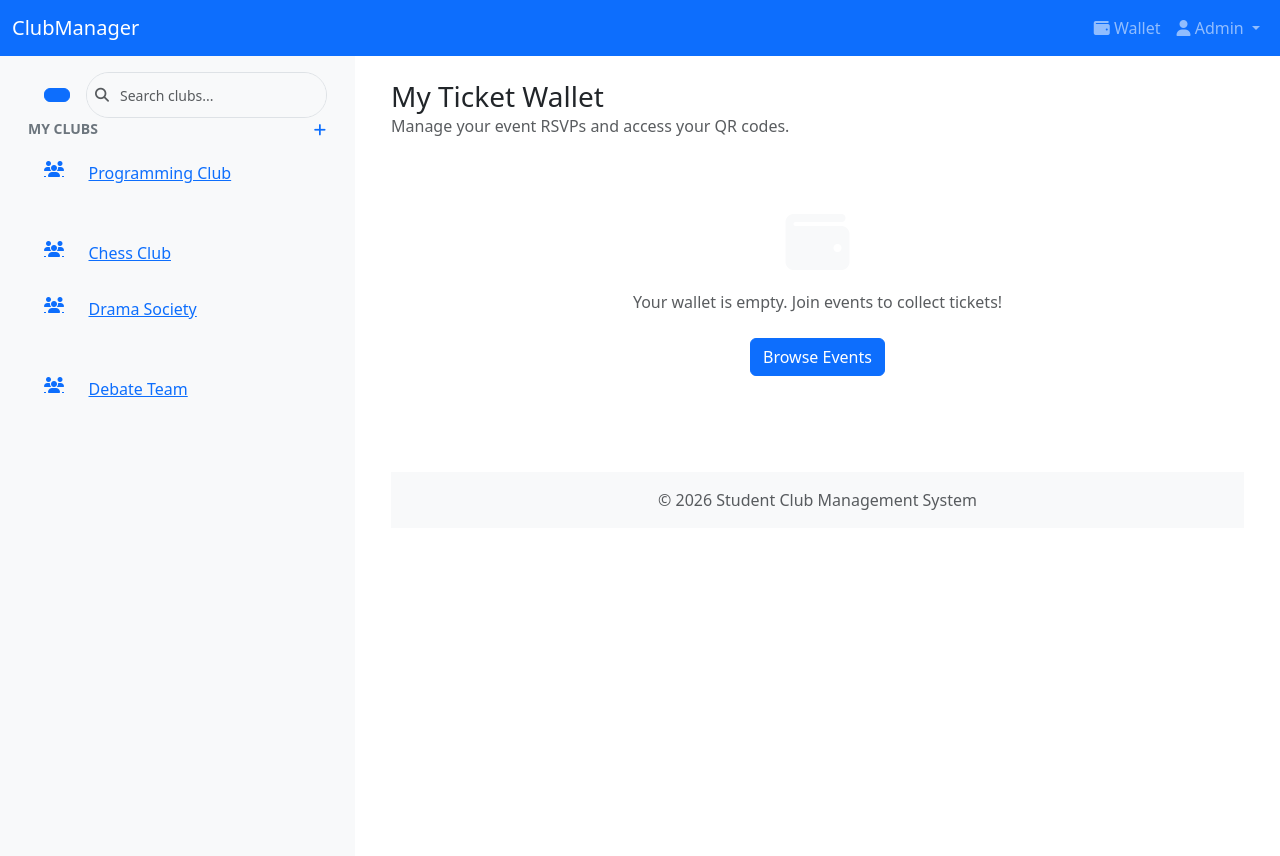
After one commit to kwanele-Cyber/clubhub, a Flask app: page /wallet in a window 1280 px wide. The commit adds this page. Run offline with Flask 3, Linux system fonts and the light colour scheme; a user stored in the database is signed in.

Commit message:
chore fixed migration issue

```diff
--- a/core/templates/base.html
+++ b/core/templates/base.html
@@ -64,6 +64,10 @@
                     <div class="collapse navbar-collapse" id="navbarNav">
                         <ul class="navbar-nav ms-auto">
                             {% if current_user.is_authenticated %}
+
+                            <li class="nav-item">
+                                <a class="nav-link" href="{{ url_for('events.wallet') }}"><i class="fas fa-wallet"></i> Wallet</a>
+                            </li>
 
                             <li class="nav-item dropdown">
                                 <a class="nav-link dropdown-toggle" href="#" id="navbarDropdown" role="button"
--- a/modules/events/forms.py
+++ b/modules/events/forms.py
@@ -1,5 +1,5 @@
 from flask_wtf import FlaskForm
-from wtforms import StringField, TextAreaField, DateTimeField, IntegerField, SelectField, SubmitField
+from wtforms import StringField, TextAreaField, DateTimeField, IntegerField, SelectField, SubmitField, FloatField
 from wtforms.validators import DataRequired, Length, Optional, ValidationError
 from datetime import datetime
 
@@ -18,6 +18,7 @@ class EventCreateForm(FlaskForm):
     start_time = DateTimeField('Start Date & Time', format='%Y-%m-%dT%H:%M', validators=[DataRequired()])
     end_time = DateTimeField('End Date & Time', format='%Y-%m-%dT%H:%M', validators=[DataRequired()])
     max_attendees = IntegerField('Maximum Attendees (Optional)', validators=[Optional()])
+    price = FloatField('Ticket Price ($0.00 for free)', default=0.0, validators=[Optional()])
     submit = SubmitField('Create Event')
 
     def validate_end_time(self, field):
--- a/modules/events/routes.py
+++ b/modules/events/routes.py
@@ -107,6 +107,7 @@ def create_event():
             start_time=form.start_time.data,
             end_time=form.end_time.data,
             max_attendees=form.max_attendees.data,
+            price=form.price.data,
             created_by=current_user.id
         )
 
@@ -163,10 +164,16 @@ def register_event(event_id):
         user_id=current_user.id
     ).first()
 
+    # Generate unique ticket ID
+    import uuid
+    ticket_id = f"TKT-{event.id}-{current_user.id}-{uuid.uuid4().hex[:8].upper()}"
+
     if existing:
         if existing.status == 'cancelled':
             existing.status = 'registered'
             existing.registered_at = datetime.utcnow()
+            if not existing.ticket_id:
+                existing.ticket_id = ticket_id
             db.session.commit()
             flash('Your registration has been reactivated!', 'success')
         else:
@@ -185,13 +192,14 @@ def register_event(event_id):
     registration = EventAttendance(
         event_id=event_id,
         user_id=current_user.id,
-        status='registered'
+        status='registered',
+        ticket_id=ticket_id
     )
 
     db.session.add(registration)
     db.session.commit()
 
-    flash('You have successfully registered for this event!', 'success')
+    flash('You have successfully registered for this event! Your ticket is in your Wallet.', 'success')
     return redirect(url_for('events.view_event', event_id=event_id))
 
 @events_bp.route('/<int:event_id>/cancel', methods=['POST'])
@@ -254,6 +262,17 @@ def api_upcoming_events():
 
     return jsonify(events_data)
 
+@events_bp.route('/wallet')
+@login_required
+def wallet():
+    # Fetch all user's active event registrations (excluding cancelled)
+    tickets = EventAttendance.query.join(Event).filter(
+        EventAttendance.user_id == current_user.id,
+        EventAttendance.status.in_(['registered', 'attended'])
+    ).order_by(Event.start_time.desc()).all()
+
+    return render_template('events/wallet.html', tickets=tickets)
+
 @events_bp.route('/<int:event_id>/edit', methods=['GET', 'POST'])
 @login_required
 def edit_event(event_id):
@@ -277,6 +296,7 @@ def edit_event(event_id):
         event.start_time = form.start_time.data
         event.end_time = form.end_time.data
         event.max_attendees = form.max_attendees.data
+        event.price = form.price.data
         db.session.commit()
         flash('Event updated!', 'success')
         return redirect(url_for('events.view_event', event_id=event_id))
--- /dev/null
+++ b/modules/events/templates/events/wallet.html
@@ -0,0 +1,63 @@
+{% extends "base.html" %}
+
+{% block title %}My Personal Wallet{% endblock %}
+
+{% block content %}
+<div class="row align-items-center mb-4">
+    <div class="col">
+        <h2 class="h3 mb-0">My Ticket Wallet</h2>
+        <p class="text-muted mb-0">Manage your event RSVPs and access your QR codes.</p>
+    </div>
+</div>
+
+{% if not tickets %}
+<div class="text-center py-5">
+    <i class="fas fa-wallet fa-4x text-light mb-3"></i>
+    <p class="text-muted">Your wallet is empty. Join events to collect tickets!</p>
+    <a href="{{ url_for('events.list_events') }}" class="btn btn-primary mt-2">Browse Events</a>
+</div>
+{% else %}
+<div class="row row-cols-1 row-cols-md-2 row-cols-lg-3 g-4">
+    {% for ticket in tickets %}
+    <div class="col">
+        <div class="card h-100 border-0 shadow-sm" style="border-radius: 15px; overflow: hidden;">
+            <div class="card-header bg-primary text-white text-center py-3 border-0">
+                <h5 class="mb-0 fw-bold">{{ ticket.event.title }}</h5>
+                <small class="text-white-50">{{ ticket.event.club.name }}</small>
+            </div>
+
+            <div class="card-body text-center bg-white position-relative">
+                <!-- Decorative notch for ticket effect -->
+                <div class="position-absolute top-0 start-0 translate-middle" style="width: 30px; height: 30px; background-color: #f8f9fa; border-radius: 50%;"></div>
+                <div class="position-absolute top-0 start-100 translate-middle" style="width: 30px; height: 30px; background-color: #f8f9fa; border-radius: 50%;"></div>
+
+                <p class="mb-1 text-muted"><i class="far fa-calendar-alt"></i> {{ ticket.event.start_time.strftime('%A, %b %d, %Y') }}</p>
+                <p class="mb-3 text-muted"><i class="far fa-clock"></i> {{ ticket.event.start_time.strftime('%I:%M %p') }}</p>
+
+                {% if ticket.ticket_id %}
+                <div class="bg-light p-3 rounded d-inline-block shadow-sm">
+                    <img src="https://api.qrserver.com/v1/create-qr-code/?size=150x150&data={{ ticket.ticket_id }}" alt="QR Code" class="img-fluid">
+                </div>
+                <p class="mt-2 mb-0 font-monospace small text-muted">{{ ticket.ticket_id }}</p>
+                {% else %}
+                <div class="bg-light p-4 rounded text-muted">
+                    No QR Code available
+                </div>
+                {% endif %}
+            </div>
+
+            <div class="card-footer bg-light border-0 py-3 d-flex justify-content-between align-items-center">
+                <span class="badge {% if ticket.event.price == 0 %}bg-success{% else %}bg-info{% endif %} px-3 py-2">
+                    {% if ticket.event.price == 0 %}Free{% else %}${{ "%.2f"|format(ticket.event.price) }}{% endif %}
+                </span>
+
+                <span class="badge {% if ticket.status == 'attended' %}bg-success{% else %}bg-primary{% endif %} px-3 py-2">
+                    {{ ticket.status|title }}
+                </span>
+            </div>
+        </div>
+    </div>
+    {% endfor %}
+</div>
+{% endif %}
+{% endblock %}
```
Also changed, not shown: modules/events/templates/events/create.html (+14 -6 lines), modules/events/templates/events/list.html (+6 -1 lines), modules/events/templates/events/view.html (+10 -4 lines), update_events.py (deleted, +0 -24 lines), instance/club_management.db, 1 other file.
